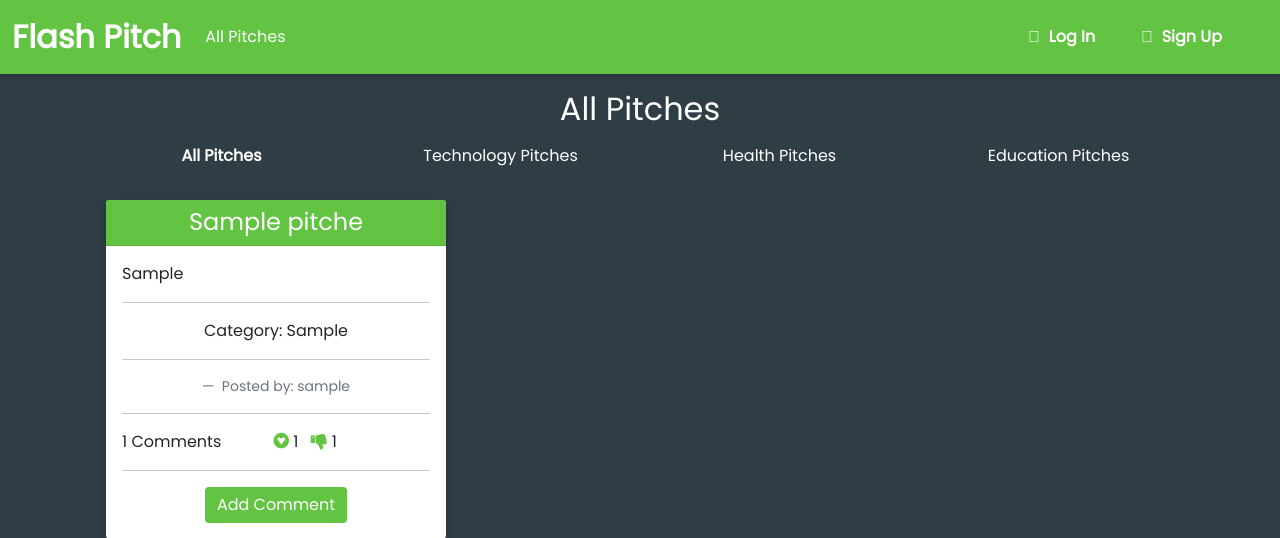
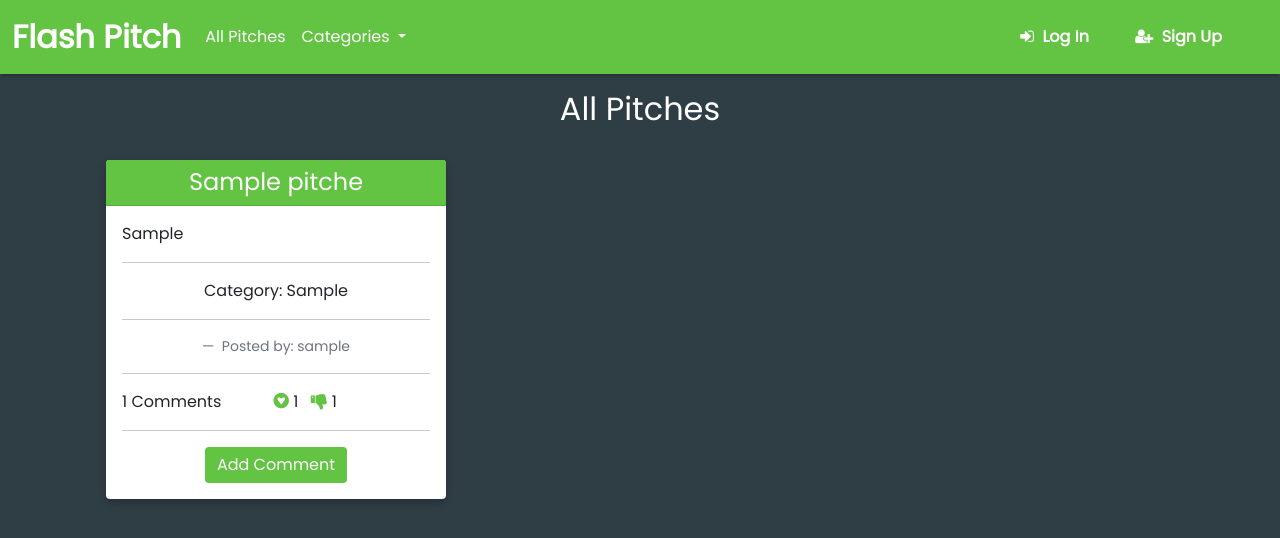
Before and after one commit to CheboiDerrick/pitch-app, a Flask app: page / in a window 1280 px wide. Shown: the top 538 px of the page. Run offline with Flask 2, Linux system fonts and the light colour scheme; tables that the repository leaves empty hold one stand-in row (values such as "Sample post"); some libraries are stand-ins or nearby versions.

Commit message:
added the categories view for the pitches

```diff
--- a/app/main/views.py
+++ b/app/main/views.py
@@ -15,6 +15,13 @@ def index():
     education = Pitch.query.filter_by(category = 'Education').all()
     title='Flash Pitch'
     return render_template('index.html', education = education,technology = technology, pitches = pitches, health=health, title=title)
+
+
+@main.route('/pitches/<category_name>')
+def category(category_name):
+    category = Pitch.query.filter_by(category=category_name).all()
+    title=f'{category_name} Pitches'
+    return render_template('category.html', category = category, title=title, category_name=category_name)
 
 @main.route('/create_new', methods = ['POST','GET'])
 @login_required
--- a/app/static/css/styles.css
+++ b/app/static/css/styles.css
@@ -27,6 +27,14 @@ body {
 }
 
 .navbar-brand:hover {
+  color: #2f3d45;
+}
+
+.navbar-toggle {
+  border:2px solid white;
+}
+
+.navbar-toggler-icon {
   color: #2f3d45;
 }
 
@@ -65,7 +73,9 @@ body {
 }
 
 #create-pitch,
-#coms, #posts, #user {
+#coms,
+#posts,
+#user {
   color: white;
 }
 
@@ -78,6 +88,6 @@ body {
   font-size: 1.2rem;
 }
 
-label{
+label {
   color: white;
 }
--- a/app/templates/index.html
+++ b/app/templates/index.html
@@ -8,45 +8,12 @@ super() }}
 
 <div class="container">
   <h2 class="text-center" id="posts">All Pitches</h2>
-  <ul class="nav nav-pills nav-justified nav-fill" role="tablist">
-    <li class="nav-item">
-      <a id="cats" class="nav-link" data-toggle="tab" href="#all"
-        ><strong>All Pitches</strong>
-      </a>
-    </li>
-    <li class="nav-item">
-      <a class="nav-link" id="cats" data-toggle="tab" href="#technology"
-        >Technology Pitches</a
-      >
-    </li>
-    <li class="nav-item">
-      <a class="nav-link" id="cats" data-toggle="tab" href="#health"
-        >Health Pitches</a
-      >
-    </li>
-    <li class="nav-item">
-      <a class="nav-link" id="cats" data-toggle="tab" href="#education"
-        >Education Pitches</a
-      >
-    </li>
-  </ul>
+
   <div class="tab-content">
     <div class="container tab-pane active" id="all">
       <br />
       {{ macro.display(pitches) }}
     </div>
-    <div class="container tab-pane fade" id="technology">
-      <br />
-      {{ macro.display(technology)}}
-    </div>
-    <div class="container tab-pane fade" id="health">
-      <br />
-      {{ macro.display(health) }}
-    </div>
-    <div class="container tab-pane fade" id="education">
-      <br />
-      {{ macro.display(education) }}
-    </div>
   </div>
 </div>
 {% endblock%}
--- a/app/templates/nav.html
+++ b/app/templates/nav.html
@@ -10,6 +10,16 @@
                 <li class="nav-item">
                     <a class="nav-link active" aria-current="page"  href="{{url_for('main.index')}}">All Pitches</a>
                 </li>
+                <li class="nav-item dropdown">
+                    <a class="nav-link dropdown-toggle" href="#" id="navbarDropdown" role="button" data-bs-toggle="dropdown" aria-expanded="false">
+                      Categories
+                    </a>
+                    <ul class="dropdown-menu" aria-labelledby="navbarDropdown">
+                      <li><a class="dropdown-item" href="/pitches/Technology">Technology</a></li>
+                      <li><a class="dropdown-item" href="/pitches/Health">Health</a></li>
+                      <li><a class="dropdown-item" href="/pitches/Education">Education</a></li>
+                    </ul>
+                  </li>
                 {% if current_user.is_authenticated %}
                 <li class="nav-item">
                     <a class="nav-link" href="{{url_for('main.new_pitch')}}">New Pitch</a>
@@ -29,10 +39,10 @@
                 </li>
                 {% else %}
                 <li class="nav-item">
-                    <a  class="nav-link" href="{{url_for('auth.login')}}" style= 'margin-right:30px'><i class="fas fa-sign-in-alt"></i>&nbsp; <strong>Log In</strong></a>
+                    <a  class="nav-link" href="{{url_for('auth.login')}}" style= 'margin-right:30px'><i class="fa fa-sign-in"></i>&nbsp; <strong>Log In</strong></a>
                 </li>
                 <li class="nav-item">
-                        <a style= 'margin-right:30px' class="nav-link" href="{{url_for('auth.register')}}"><i class="fas fa-user-plus"></i>&nbsp; <strong>Sign Up</strong></a>
+                        <a style= 'margin-right:30px' class="nav-link" href="{{url_for('auth.register')}}"><i class="fa fa-user-plus"></i>&nbsp; <strong>Sign Up</strong></a>
                 </li>
                 {%endif%}
             </ul>
--- a/manage.py
+++ b/manage.py
@@ -3,7 +3,7 @@ from flask_script import Manager, Server
 from flask_migrate import Migrate, MigrateCommand
 
 # Creating app instance
-app = create_app("production")
+app = create_app("development")
 
 manager = Manager(app)
 manager.add_command("server", Server)
```
Also changed, not shown: app/config.py (+4 -4 lines), app/templates/category.html (added, +14 -0 lines).
